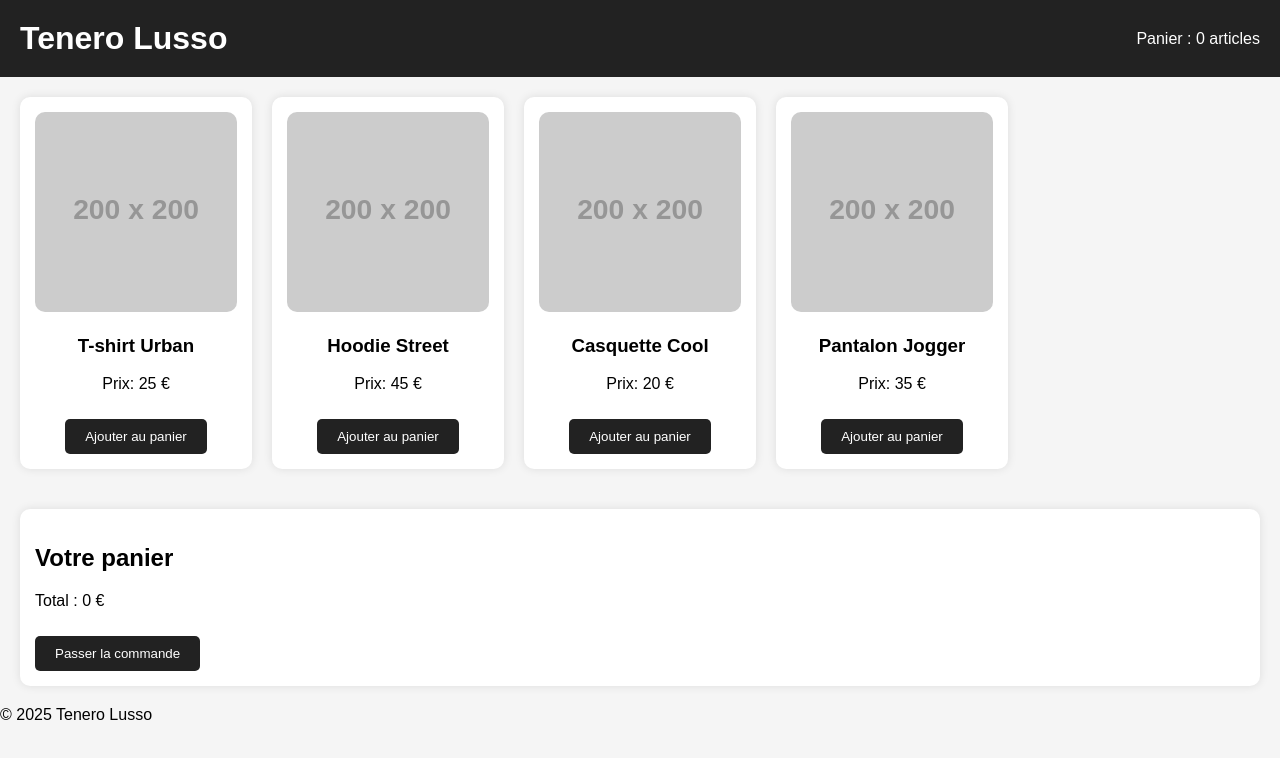
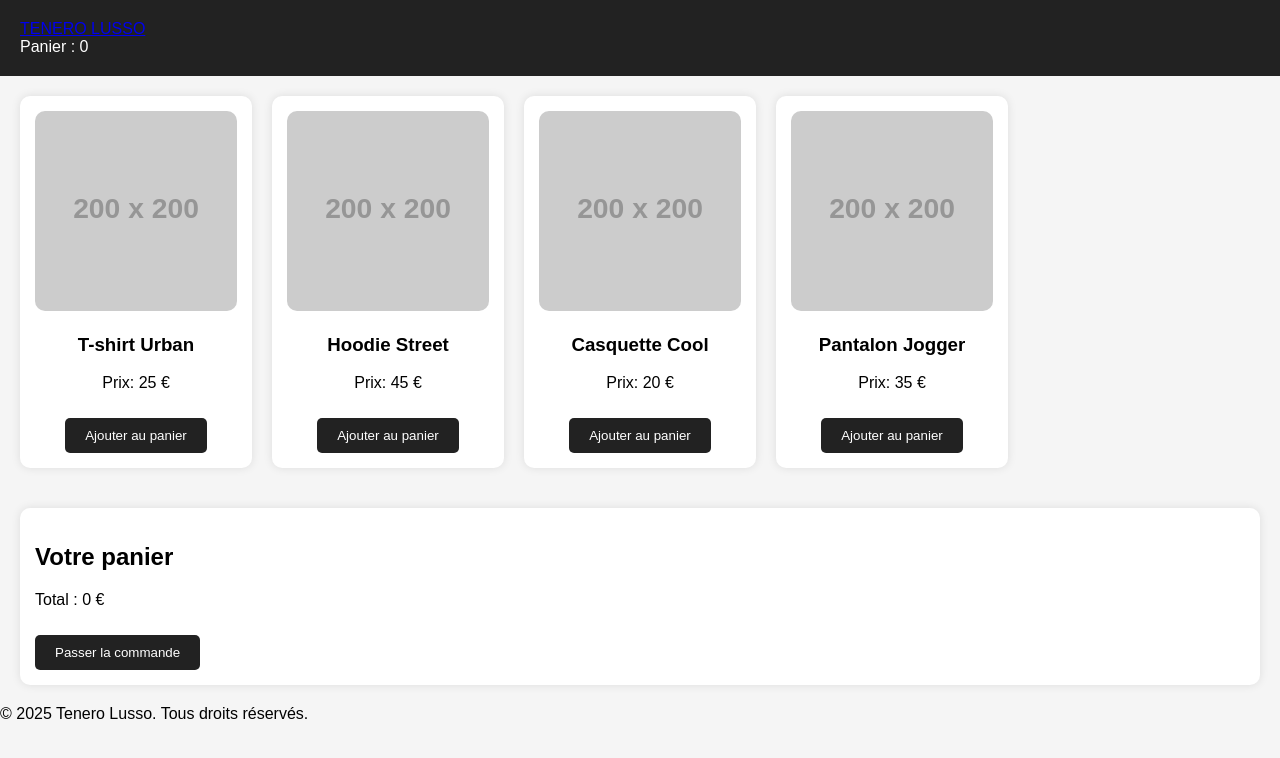
Before and after one commit to adressestestee-art/tenero-lusso, a website: page index.html in a window 1280 px wide. Drawn offline with Linux system fonts and the light colour scheme; placeholder pictures from the web are drawn by us.

Commit message:
Update index.html

```diff
--- a/index.html
+++ b/index.html
@@ -3,30 +3,31 @@
 <head>
     <meta charset="UTF-8">
     <meta name="viewport" content="width=device-width, initial-scale=1.0">
-    <title>Tenero Lusso - Boutique Streetwear</title>
+    <title>Tenero Lusso</title>
     <link rel="stylesheet" href="style.css">
 </head>
 <body>
     <header>
-        <h1>Tenero Lusso</h1>
-        <div id="cart">
-            Panier : <span id="cart-count">0</span> articles
-        </div>
+        <nav>
+            <a href="#" class="logo">TENERO LUSSO</a>
+            <div id="cart" class="cart-icon">
+                Panier : <span id="cart-count">0</span>
+            </div>
+        </nav>
     </header>
 
     <main>
         <div id="products" class="product-container"></div>
-
         <div id="cart-details" class="cart-container">
             <h2>Votre panier</h2>
             <ul id="cart-items"></ul>
-            <p>Total : <span id="cart-total">0</span> €</p>
+            <p class="total">Total : <span id="cart-total">0</span> €</p>
             <button id="checkout-btn">Passer la commande</button>
         </div>
     </main>
 
     <footer>
-        &copy; 2025 Tenero Lusso
+        <p>&copy; 2025 Tenero Lusso. Tous droits réservés.</p>
     </footer>
 
     <script src="script.js"></script>
```
